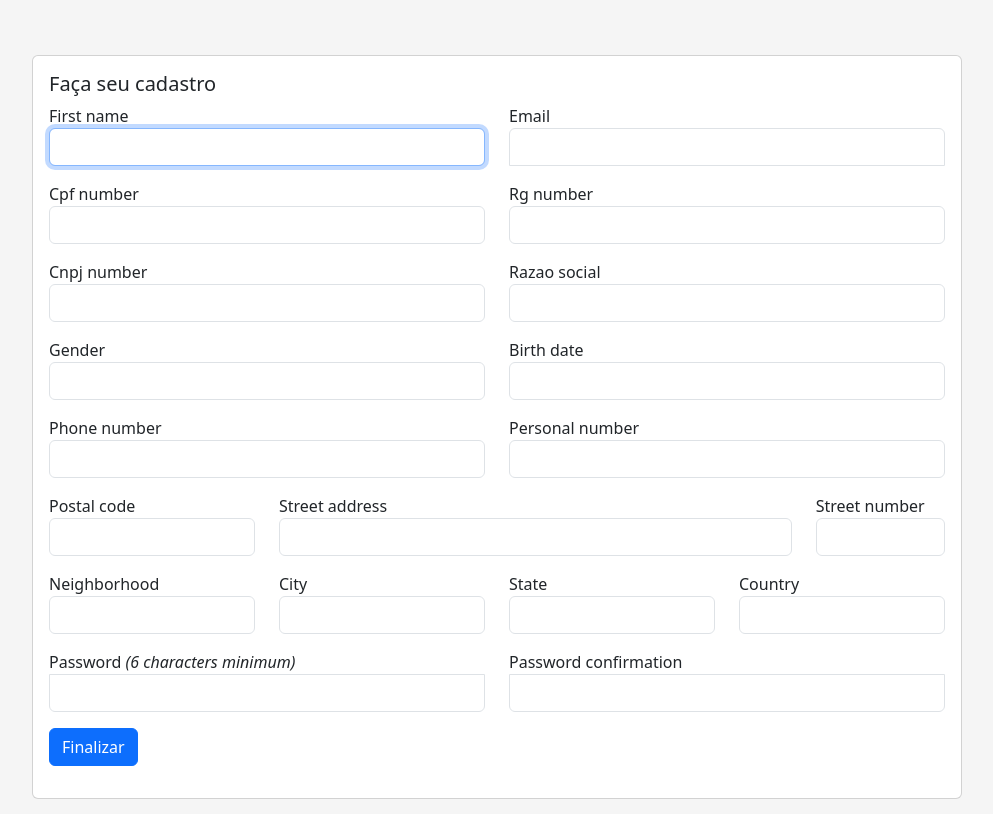
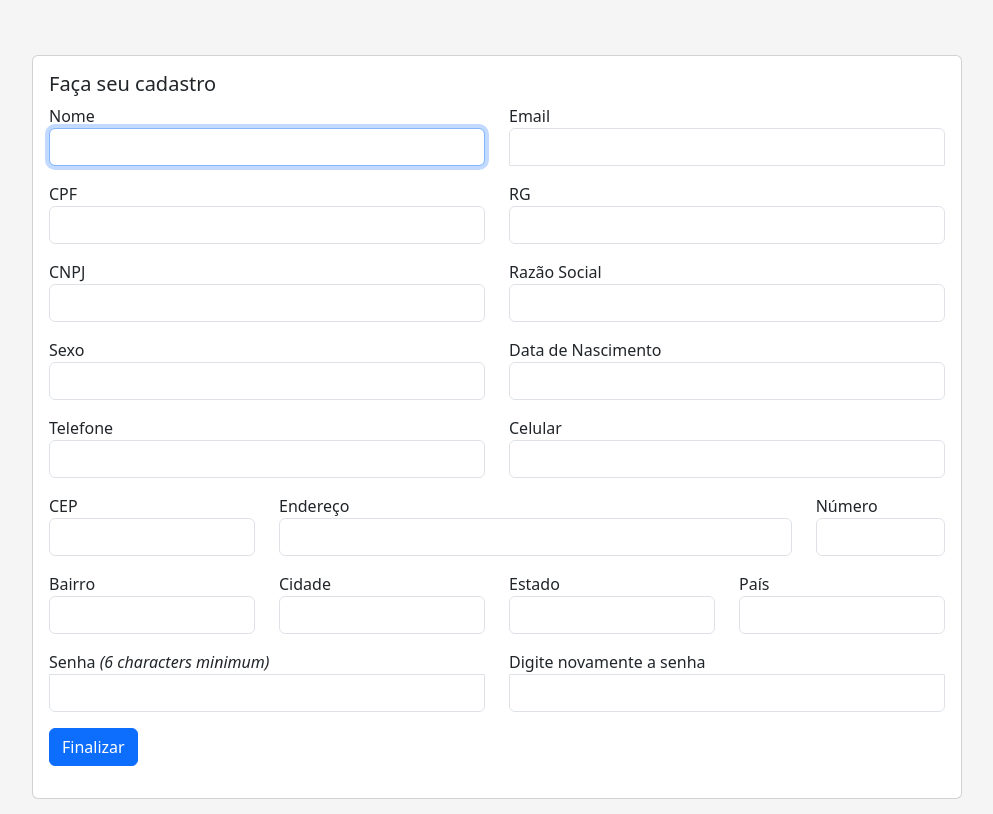
Before and after one commit to owalacesilva/Gestao-de-Lances, a Rails app: page /users/sign_up in a window 1280 px wide. Shown: the whole page, without its empty margins (143-1136 px from the left). Run offline with Rails 7, Linux system fonts and the light colour scheme; style sheets or scripts are compiled from the project's sources; some libraries are stand-ins or nearby versions.

Commit message:
feat: adicionando modal para alerta de fraudes
feat: adicionando javascript para bootstrap

fix: removido webpack temporatiamente

```diff
--- a/app/assets/javascripts/application.js
+++ b/app/assets/javascripts/application.js
@@ -1,5 +1,8 @@
-$(function() {
-  $('.yourCountdownContainer').countdown({
-      date: "June 7, 2087 15:03:26"
-  });
+//= require jquery3
+//= require popper
+//= require bootstrap
+//= require_tree .
+
+jQuery(function() {
+  jQuery('#modalAlertAntifraud').modal('show');
 });
--- a/app/assets/stylesheets/application.scss
+++ b/app/assets/stylesheets/application.scss
@@ -10,8 +10,6 @@
  * files in this directory. Styles in this file should be added after the last require_* statement.
  * It is generally better to create a new file per style scope.
  *
- *= require_tree .
- *= require_self
  */
 
  @import "bootstrap";
--- a/app/views/home/index.html.erb
+++ b/app/views/home/index.html.erb
@@ -1,6 +1,7 @@
 <%= render partial: 'partials/cookies' %>
 <%= render partial: 'partials/header' %>
 <%= render partial: 'partials/carousel' %>
+<%= render partial: 'partials/modal-alert' %>
 <style>
 .m0l {
   margin: 30px;
--- a/app/views/layouts/application.html.erb
+++ b/app/views/layouts/application.html.erb
@@ -1,13 +1,13 @@
 <!DOCTYPE html>
 <html>
   <head>
-    <title>App</title>
+    <title><%= t('app_name') %></title>
     <meta name="viewport" content="width=device-width,initial-scale=1">
     <%= csrf_meta_tags %>
     <%= csp_meta_tag %>
 
     <%= stylesheet_link_tag 'application', media: 'all', 'data-turbolinks-track': 'reload' %>
-    <%= javascript_pack_tag 'application', 'data-turbolinks-track': 'reload' %>
+    <%= javascript_include_tag 'application', 'data-turbolinks-track': 'reload' %>
   </head>
 
   <body>
--- a/app/views/partials/_cookies.html.erb
+++ b/app/views/partials/_cookies.html.erb
@@ -21,7 +21,7 @@
           Ao continuar a usar este site, você concorda com o uso de cookies, a menos que os tenha desativado. Tenha em mente que desativar os cookies na sua máquina ou dispositivo pode impedir que partes do nosso site funcionem corretamente. <a href="/textosp/Politica-de-Privacidade-/12/" style="color: #0017CF;text-decoration: underline;">Saiba mais sobre nossa Política de cookies.</a>
       </div>
       <div class="col-lg-3">
-        <form method="post" enctype="multipart/form-data">
+        <form method="get" action="/faq" enctype="multipart/form-data">
           <input name="cookiem" type="submit" value="Continuar" class="form-control">
         </form>
       </div>
--- a/config/application.rb
+++ b/config/application.rb
@@ -18,5 +18,7 @@ module App
     #
     # config.time_zone = "Central Time (US & Canada)"
     # config.eager_load_paths << Rails.root.join("extras")
+
+    config.i18n.default_locale = :'pt-BR'
   end
 end
--- a/config/deploy.rb
+++ b/config/deploy.rb
@@ -4,7 +4,7 @@ lock "~> 3.10.2"
 set :application, "rails-rewards"
 
 # Default deploy_to directory
-set :deploy_to, "/root/#{fetch(:application)}/app  "
+set :deploy_to, "/home/ubuntu/#{fetch(:application)}"
 
 # Configuration Bitbucket Repository URL
 set :repo_url, "git@github.com:w2silva/rails-rewards.git"
@@ -147,7 +147,7 @@ set :delayed_job_roles, [:background]
 # set :delayed_job_daemon_opts, ["no_wait", "shush"]
 
 if Rake::Task.task_defined?("deploy:published")
-  after "deploy:published", "delayed_job:default"
+  #after "deploy:published", "delayed_job:default"
 end
 
 namespace :deploy do
@@ -161,5 +161,5 @@ namespace :deploy do
     end
   end
 
-  after :finishing, "deploy:update_cron"
+  #after :finishing, "deploy:update_cron"
 end
--- a/config/initializers/assets.rb
+++ b/config/initializers/assets.rb
@@ -11,4 +11,4 @@ Rails.application.config.assets.paths << Rails.root.join('node_modules')
 # Precompile additional assets.
 # application.js, application.css, and all non-JS/CSS in the app/assets
 # folder are already added.
-# Rails.application.config.assets.precompile += %w( admin.js admin.css )
+Rails.application.config.assets.precompile += %w( application.js )
--- a/config/locales/en.yml
+++ b/config/locales/en.yml
@@ -30,4 +30,9 @@
 # available at https://guides.rubyonrails.org/i18n.html.
 
 en:
-  hello: "Hello world"
+  activerecord:
+    models:
+      user: User
+    attributes:
+      user:
+        first_name: first_name
--- /dev/null
+++ b/config/locales/pt-BR.yml
@@ -0,0 +1,25 @@
+pt-BR:
+  app_name: QR Leilões
+  activerecord:
+    models:
+      user: Usuário
+    attributes:
+      user:
+        first_name: Nome
+        cpf_number: CPF
+        rg_number: RG
+        cnpj_number: CNPJ
+        razao_social: Razão Social
+        gender: Sexo
+        birth_date: Data de Nascimento
+        phone_number: Telefone
+        personal_number: Celular
+        postal_code: CEP
+        street_address: Endereço
+        street_number: Número
+        neighborhood: Bairro
+        city: Cidade
+        state: Estado
+        country: País
+        password: Senha
+        password_confirmation: Digite novamente a senha
```
Also changed, not shown: app/views/partials/_modal-alert.html.erb (added, +14 -0 lines), Gemfile, Gemfile.lock, app/assets/images/popup-alerta_golpe.jpg (added).
